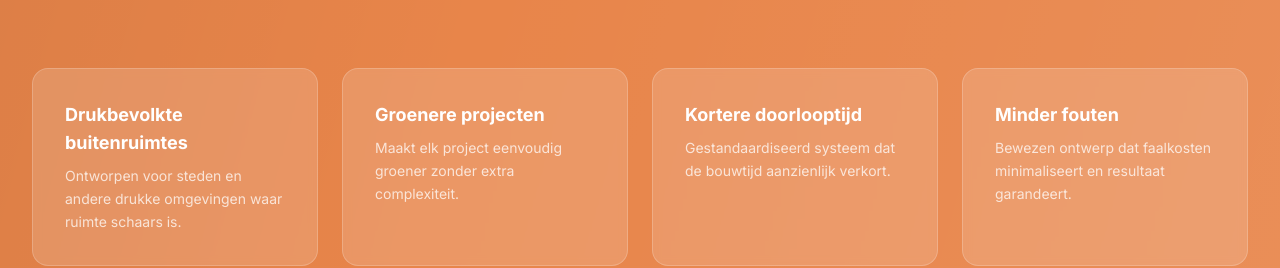
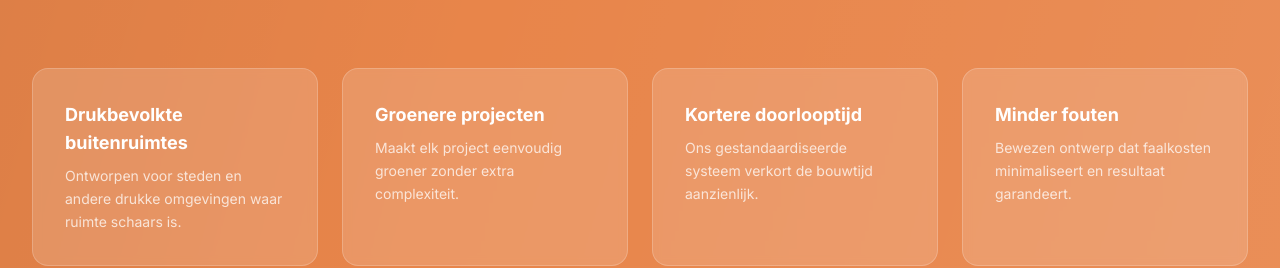
Before and after one commit to Junalda/nursitree, a React (Vite) app: page /zo-werkt-het in a window 1280 px wide. Shown: the part 1280-1548 px from the top of the page. Built offline with nearby package versions, Linux system fonts and the light colour scheme; no server answers.

Commit message:
Zo werkt het: herformuleer feature-desc over bouwtijd
'Gestandaardiseerd systeem dat de bouwtijd aanzienlijk verkort.' ->
'Ons gestandaardiseerde systeem verkort de bouwtijd aanzienlijk.'

```diff
--- a/src/components/zowerkthet/ZwhIntro.tsx
+++ b/src/components/zowerkthet/ZwhIntro.tsx
@@ -11,7 +11,7 @@ const features = [
   },
   {
     title: 'Kortere doorlooptijd',
-    desc: 'Gestandaardiseerd systeem dat de bouwtijd aanzienlijk verkort.',
+    desc: 'Ons gestandaardiseerde systeem verkort de bouwtijd aanzienlijk.',
   },
   {
     title: 'Minder fouten',
```
